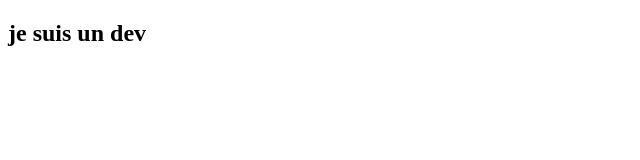
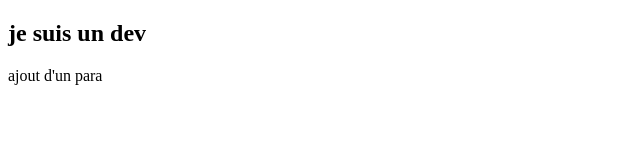
Before and after one commit to mamad67M/Projet, a plain HTML site: page index.html in a window 1280 px wide. Shown: the whole page, without its empty margins (0-640 px from the left). Drawn offline with Linux system fonts and the light colour scheme.

Commit message:
sauvegarde

```diff
--- a/index.html
+++ b/index.html
@@ -9,6 +9,7 @@
 <body>
     <section>
         <h1>je suis un dev</h1>
+        <p>ajout d'un para</p>
     </section>
 
 </body>
```
